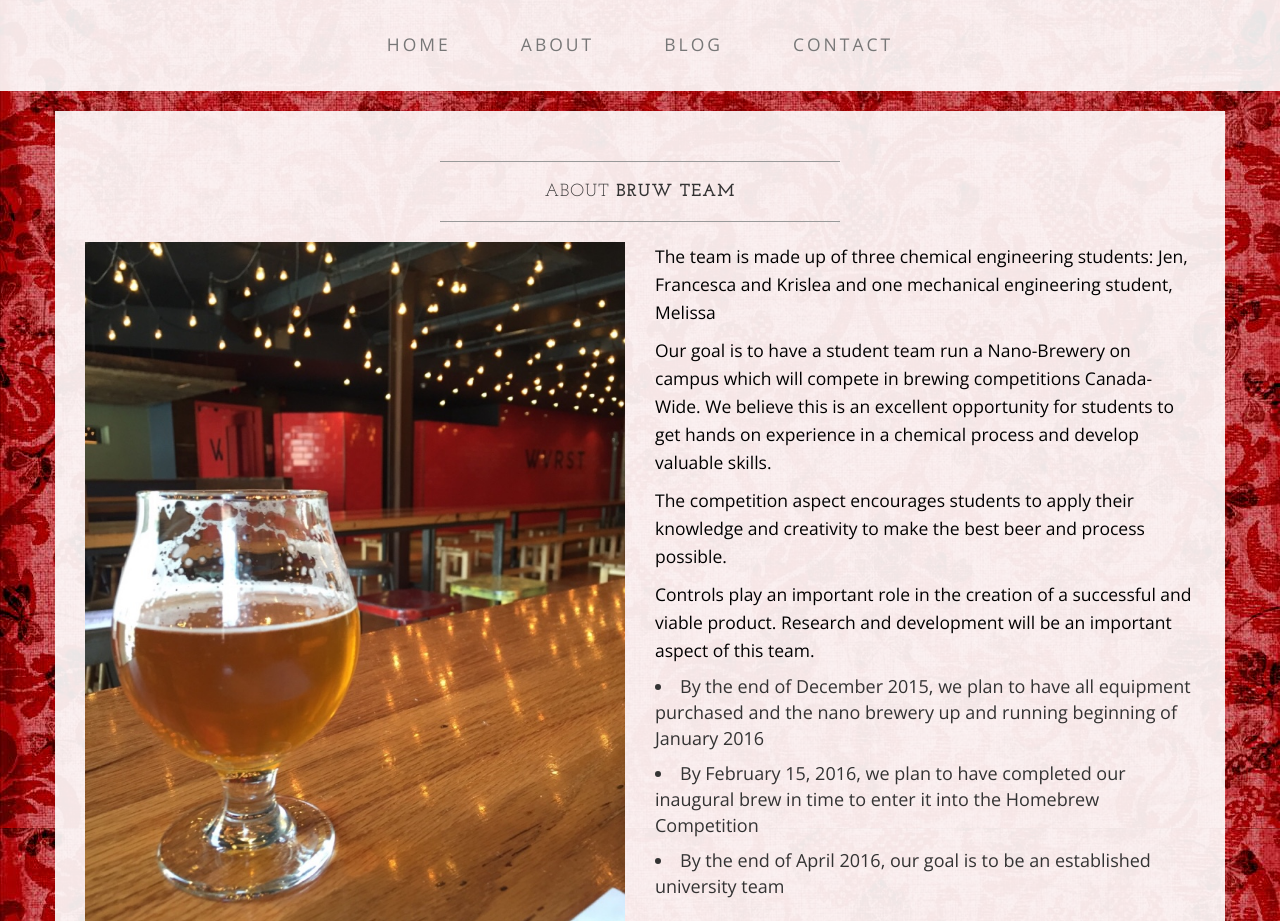
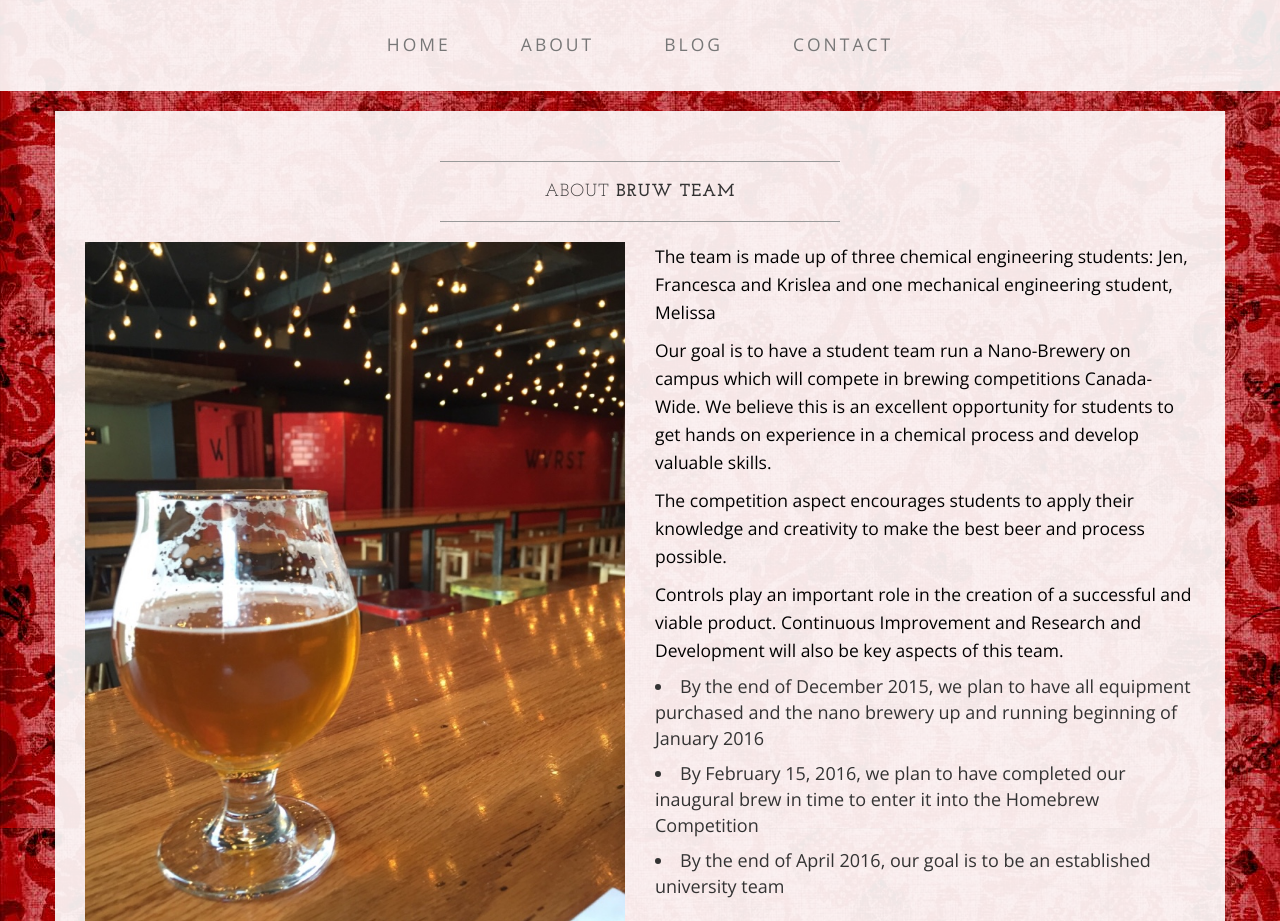
Before and after one commit to brUWteam/bruwteam.github.io, a plain HTML site: page about.html in a window 1280 px wide. Shown: the part 179-1100 px from the top of the page. Drawn offline with nearby package versions, Linux system fonts and the light colour scheme.

Commit message:
change dthe about section

```diff
--- a/about.html
+++ b/about.html
@@ -89,7 +89,7 @@
                     <p>The team is made up of three chemical engineering students: Jen, Francesca and Krislea and one mechanical engineering student, Melissa</p>
                     <p> Our goal is to have a student team run a Nano-Brewery on campus which will compete in brewing competitions Canada-Wide. We believe this is an excellent opportunity for students to get hands on experience in a chemical process and develop valuable skills. </p>
 			<p>The competition aspect encourages students to apply their knowledge and creativity to make the best beer 			and process possible.</p>
-			<p>Controls play an important role in the creation of a successful and viable product. Research and 				development will be an important aspect of this team. </p>
+			<p>Controls play an important role in the creation of a successful and viable product. Continuous Improvement and Research and Development will also be key aspects of this team. </p>
 
 <font size=4>
 	<p> <li> By the end of December 2015, we plan to have all equipment purchased and the nano brewery up and running beginning of January 2016 </li></p>
```
